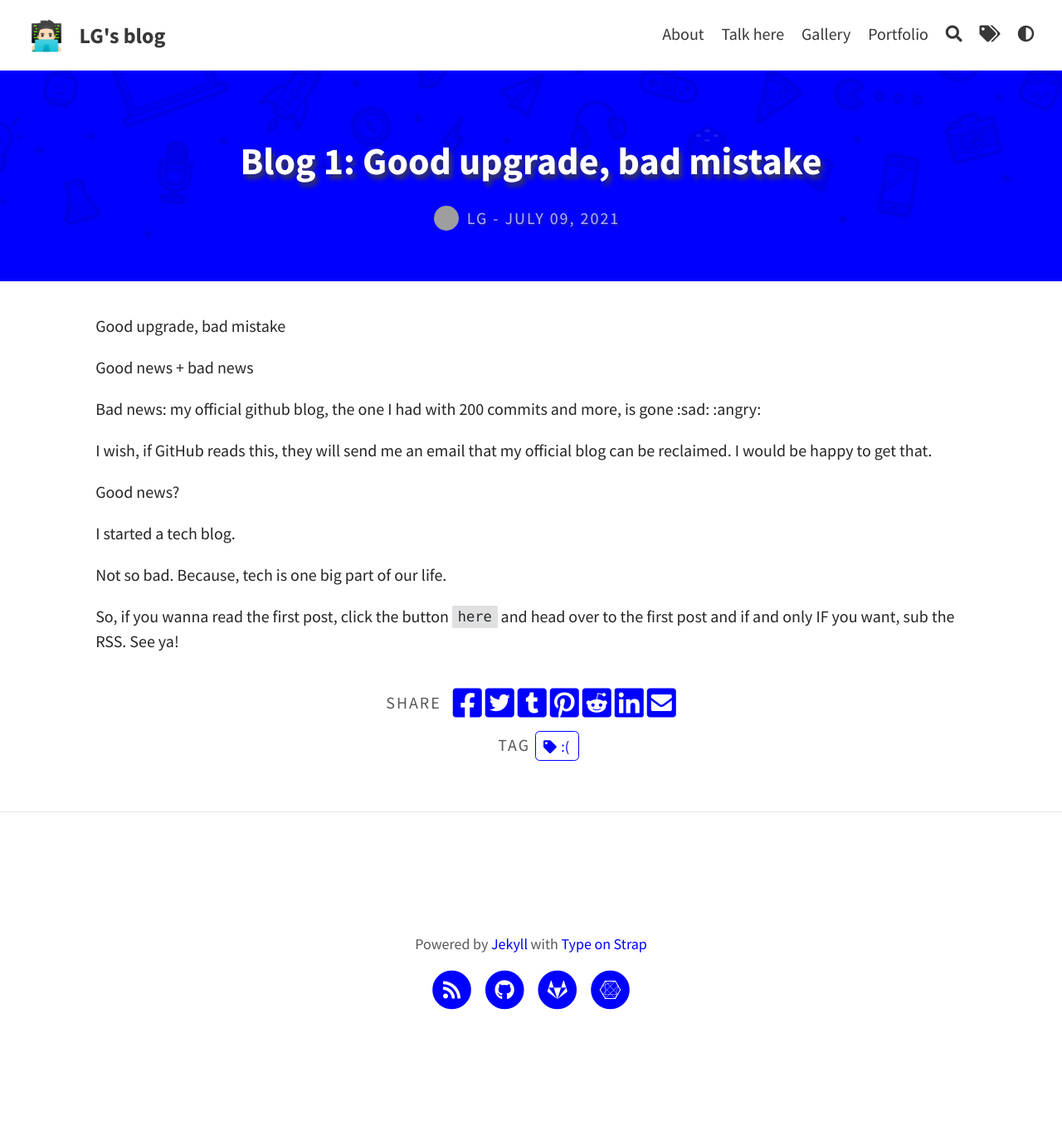
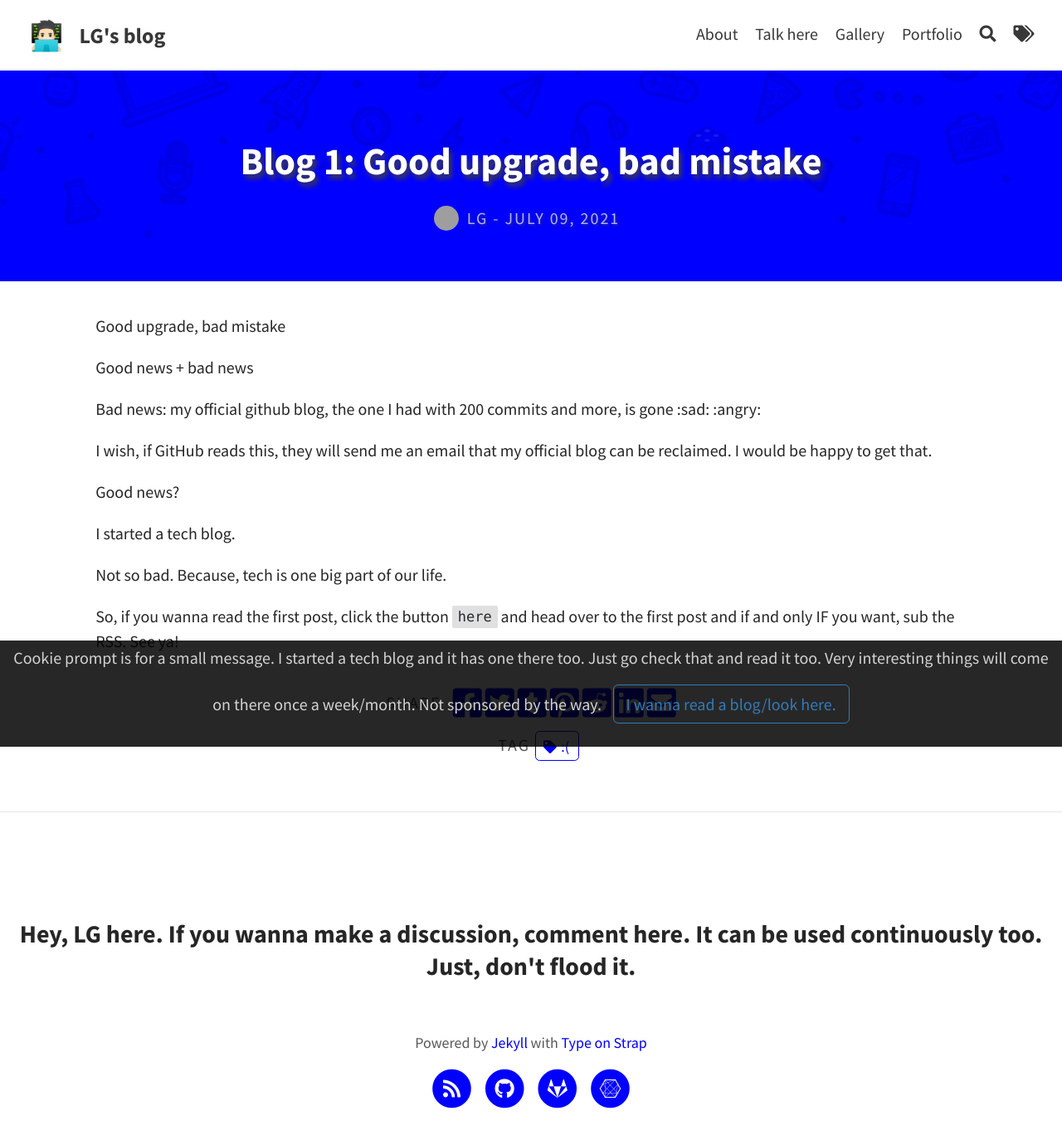
Before and after one commit to im-coder-lg/im-coder-lg.github.io, a Jekyll site: the page built from _posts/2021-07-09-blog-1.md, in a window 1280 px wide. Shown: the whole page at 83% size. Built offline with Jekyll 4.4.1, drawn with Linux system fonts in a browser that asks for light colours; comment, search, counter and statistics services are not loaded; before the commit the page ends 1256 px from its top, so only the background shows below that; grey boxes are pictures that could not be loaded.

Commit message:
some changes here and there

```diff
--- a/_config.yml
+++ b/_config.yml
@@ -25,8 +25,8 @@ color_image: /assets/img/lineart.png                    # A bit transparent for
 katex: true                                             # Enable if using math markup
 mermaid: true                                           # Enable mermaid-js for sequence and diagrams
 google_analytics:                                       # Tracking ID, e.g. "UA-000000-01"
-cookie_consent: false                                   # To respect the usage of cookies
-color_theme: auto                                       # auto, dark or light
+cookie_consent: true                                   # To respect the usage of cookies
+color_theme: light                                       # auto, dark or light
 
 # Comments
 comments:
--- a/_data/biblio.yaml
+++ b/_data/biblio.yaml
@@ -1,7 +1,3 @@
 - authors: John Smith
   title: A Title About Citations
   key: ref1
-
-- authors: Michael's Rose
-  title: "[Minimal Mistakes](https://mmistakes.github.io/minimal-mistakes/markup-syntax-highlighting)"
-  key: highlight
--- a/_data/language.yml
+++ b/_data/language.yml
@@ -1,19 +1,19 @@
 # Localization strings
 str_follow_on: "Follow on"
-str_rss_follow: "Follow RSS feed"
+str_rss_follow: "Follow the blog's RSS feed"
 str_share_on: "Share on"
 str_add_to: "Add to"
-str_email: "Email"
-str_tweet: "Tweet"
-str_pin_it: "Pin it"
+str_email: "Email this post to someone"
+str_tweet: "Tweet this post on Twitter"
+str_pin_it: "Pin this on Pinterest"
 str_next_post: "Next post"
 str_previous_post: "Previous post"
 str_next_page: "Next"
 str_previous_page: "Prev"
 str_javascript_required_disqus: "Please enable JavaScript to view comments."
 str_no_result_found: "No result found"
-str_cookie_approve: "Approve"
-str_cookie_disclaimer: "We would like to use third party cookies and scripts to improve the functionality of this website."
+str_cookie_approve: "I wanna read a blog/look here."
+str_cookie_disclaimer: "Cookie prompt is for a small message. I started a tech blog and it has one there too. Just go check that and read it too. Very interesting things will come on there once a week/month. Not sponsored by the way."
 str_months: [January, February, March, April, May, June, July, August, September, October, November, December]
 
 # Localization settings
--- a/_layouts/post.html
+++ b/_layouts/post.html
@@ -39,6 +39,20 @@ layout: default
 
 <!--Utterances-->
 {% if site.comments.utterances.repo and site.comments.utterances.issue-term and site.comments.utterances.theme %} {% include social/utterances.html %} {% endif %}
+<h3 align=center>Hey, LG here. If you wanna make a discussion, comment here. It can be used continuously too. Just, don't flood it.</h3>
+<!--Giscus-->
+<script src="https://giscus.app/client.js"
+        data-repo="coder-lg/my-blog-comments"
+        data-repo-id="MDEwOlJlcG9zaXRvcnkzNjgxMDcwOTk="
+        data-category="General"
+        data-category-id="DIC_kwDOFfDeW84B-UXd"
+        data-mapping="title"
+        data-reactions-enabled="1"
+        data-emit-metadata="1"
+        data-theme="dark"
+        crossorigin="anonymous"
+        async>
+</script>
 
 <!-- Cusdis -->
 {% if site.comments.cusdis_app_id or site.cusdis_app_id %}{% include social/cusdis.html %}{% endif %}
```
